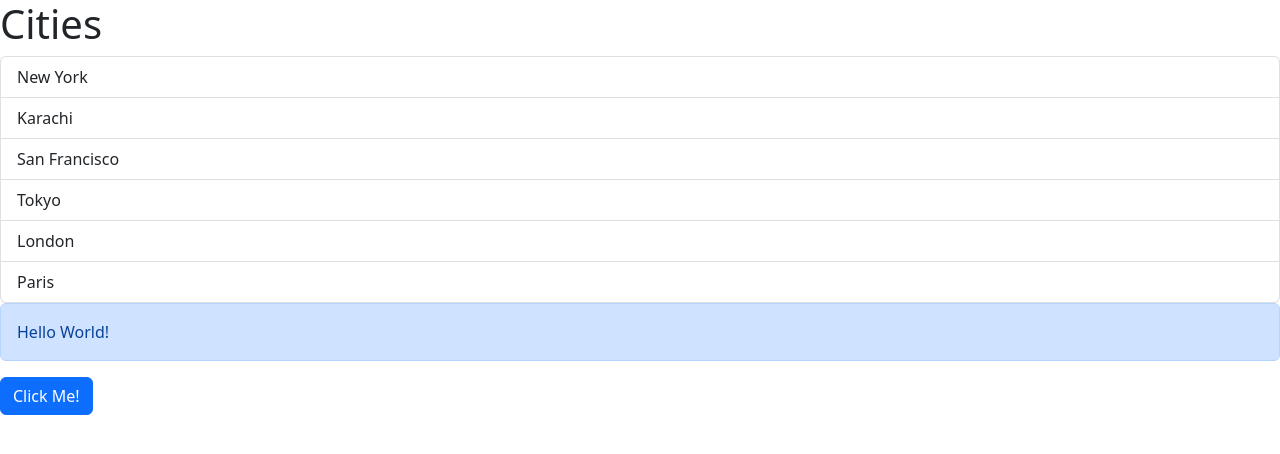
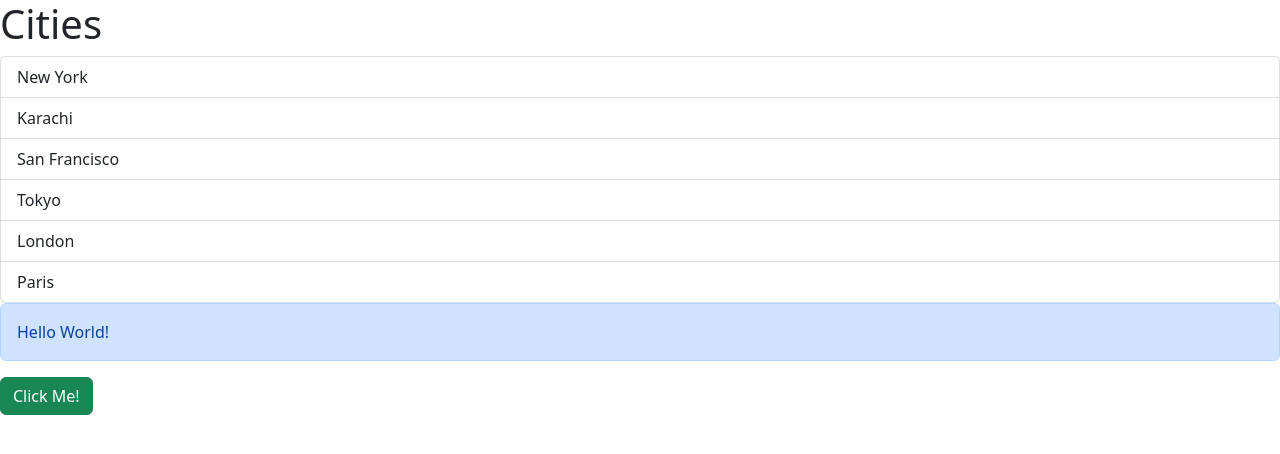
Before and after one commit to Mubashir-Siddique/My-First-React-App, a React (Vite) app: page / in a window 1280 px wide. Shown: the top 454 px of the page. Built offline with nearby package versions, Linux system fonts and the light colour scheme.

Commit message:
TypeScript compile time Error check

```diff
--- a/src/App.tsx
+++ b/src/App.tsx
@@ -28,7 +28,7 @@ function App() {
         <span>Hello World!</span>
       </Alert>
 
-      <Button onClicked={() => console.log("Button Clicked!")}>
+      <Button color="success" onClicked={() => console.log("Button Clicked!")}>
         Click Me!
       </Button>
     </div>
--- a/src/components/Button.tsx
+++ b/src/components/Button.tsx
@@ -2,7 +2,7 @@ import React from "react";
 
 interface Props {
   children: string;
-  color?: string;
+  color?: "success" | "primary" | "danger";
   onClicked: () => void;
 }
 
```
